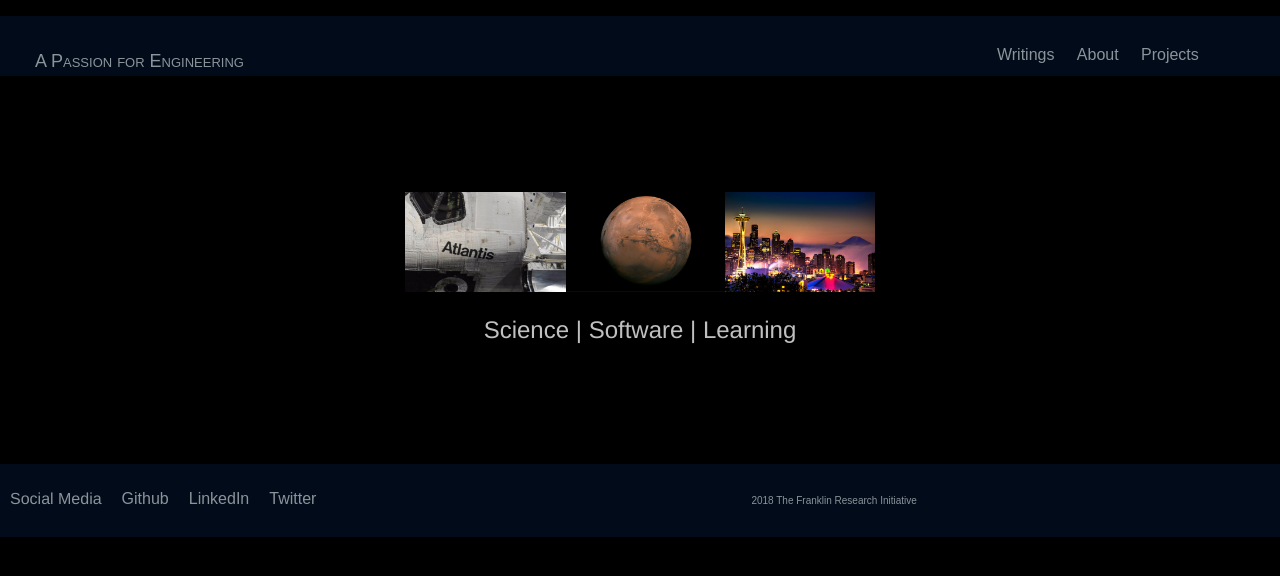
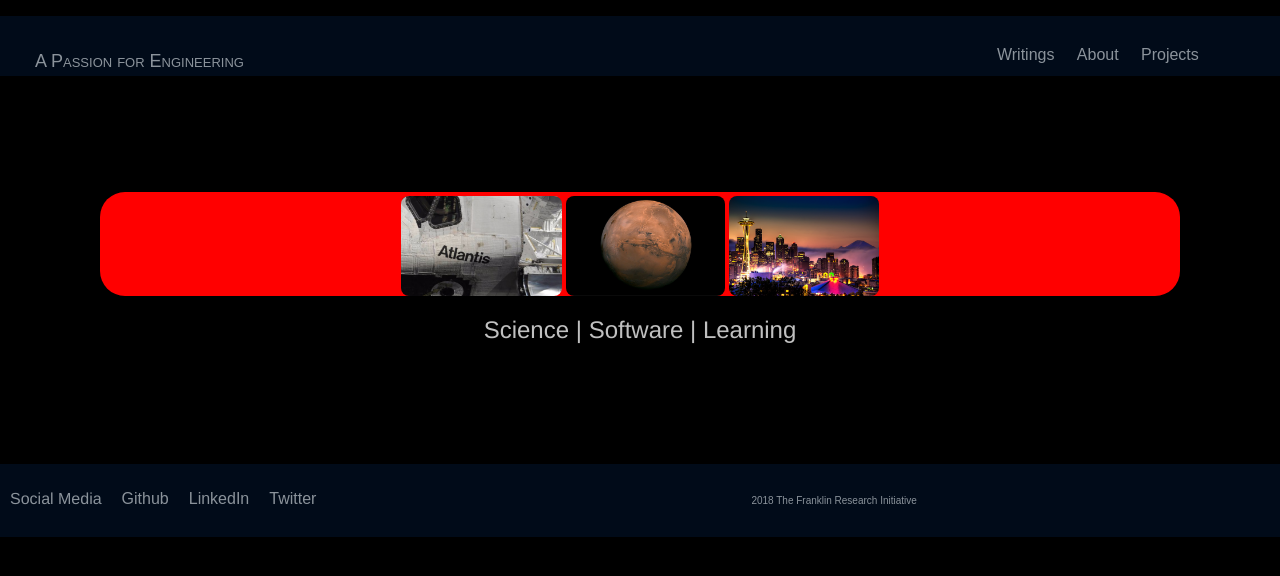
Before and after one commit to dave5801/Portfolio, a React (Create React App) app in the folder portfolio-site/: page / in a window 1280 px wide. Shown: the top 576 px of the page. Built offline with nearby package versions, Linux system fonts and the light colour scheme.

Commit message:
i like what's going on with home text

```diff
--- a/portfolio-site/src/scenes/home/home-images/homeImageSections.css
+++ b/portfolio-site/src/scenes/home/home-images/homeImageSections.css
@@ -1,14 +1,20 @@
 .Home-Image-Section{
    border-radius: 25px;
+   background-color: red;
+   padding: 2px;
+   max-height: 100px;
+   min-height: 100px;
 }
 
 img{
+    border-radius: 10px;
+
     max-height: 100px;
     min-height: 100px;
+    padding: 2px;
 }
 
 .images div{
-   border-radius: 50%;
-   background-color: blue;
+
    display: inline-flex;
 }
```
